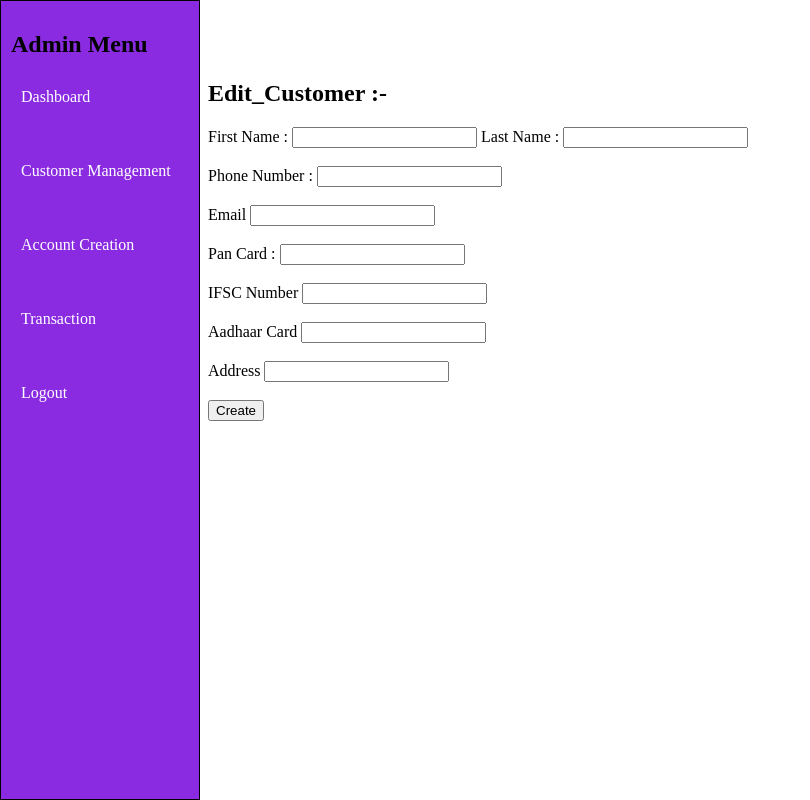
After one commit to guru-akash/bank-management-flask, a Flask app: page /customer_edit/1 in a window 1280 px wide. The commit adds this page. Shown: the whole page, without its empty margins (0-810 px from the left). Run offline with Flask 3, Linux system fonts and the light colour scheme; data that the repository does not hold is empty.

Commit message:
update bank management project

```diff
--- a/app.py
+++ b/app.py
@@ -24,6 +24,7 @@ def dashboard():
 @app.route('/customer_management')
 def customer_management():
     return render_template('customer_management.html')
+
 
 @app.route('/account_creation')
 def account_creation():
@@ -61,18 +62,66 @@ def customer_management_created():
     email = request.form['email']
     pancard = request.form['pancard']
     ifsc = request.form['ifsc']
+    aadhaar = request.form['aadhaar']
     address = request.form['address']
 
     db = db_connector()
     cursor = db.cursor(dictionary = True)
 
-    query = ("insert into customer_management(firstname,lastname,phone,email,pancard,ifsc,address) values( %s ,%s ,%s ,%s ,%s ,%s,%s)")
-    values = (firstname,lastname,phone,email,pancard,ifsc,address)
+    query = ("insert into customer_management(firstname,lastname,phone,email,pancard,ifsc,aadhaar,address) values( %s ,%s ,%s ,%s ,%s ,%s,%s,%s)")
+    values = (firstname,lastname,phone,email,pancard,ifsc,aadhaar,address)
 
     cursor.execute(query,values)
     db.commit()
 
-    return redirect('/customer_management')
+    return redirect('/customer_management_table')
+
+@app.route('/customer_management_table')
+def customer_table():
+    db = db_connector()
+    cursor = db.cursor(dictionary = True)
+
+    query = 'select * from customer_management'
+
+    cursor.execute(query)
+    customers = cursor.fetchall()
+
+    return render_template('customer_management_table.html', customers = customers)
+
+@app.route('/customer_edit/<id>')
+def customer_edit(id):
+    db=db_connector()
+    cursor = db.cursor(dictionary=True )
+
+    query = 'select * from customer_management where id=%s'
+    values = (id,)
+    cursor.execute(query,values)
+
+    customer = cursor.fetchone()
+
+    return render_template('/customer_edit.html' ,customer = customer)
+
+@app.route('/delete_customer/<id>')
+def delete_customer(id):
+    db=db_connector()
+    cursor = db.cursor(dictionary=True )
+
+    query = 'delete from customer_management where id = %s'
+    values = (id,)
+    cursor.execute(query,values)
+
+    return redirect('/customer_management_table')
+
+@app.route('/active_customer/<id>')
+def active_customer(id):
+    db=db_connector()
+    cursor = db.cursor(dictionary=True )
+
+    query = 'update customer_management set status = 1 where id = %s'
+    values = (id,)
+    cursor.execute(query,values)
+
+    return redirect('/customer_management_table')
 
 if __name__ == '__main__':
     app.run(debug=True)
--- /dev/null
+++ b/templates/customer_edit.html
@@ -0,0 +1,35 @@
+
+<!DOCTYPE html>
+<html lang="en">
+<head>
+    <meta charset="UTF-8">
+    <meta name="viewport" content="width=device-width, initial-scale=1.0">
+    <title>Document</title>
+    <link rel="stylesheet" href="{{url_for('static',filename='css/customer_management.css')}}">
+</head>
+<body>
+    {% include '/layouts/menu.html' %}
+    <form action="/edit_customer" method="post">
+        <h2>Edit_Customer :-</h2>
+        <label for="">First Name :</label>
+        <input type="text" name="firstname" value="{{customer['firstname']}}" required>
+        <label for="">Last Name :</label>
+        <input type="text" name="lastname" value="{{customer['lastname']}}"><br><br>
+        <label for="">Phone Number :</label>
+        <input type="number" name="phone" value="{{customer['phone']}}" required><br><br>
+        <label for="">Email</label>
+        <input type="text" name="email" value="{{customer['email']}}" required><br><br>
+        <label for="">Pan Card :</label>
+        <input type="text" name="pancard" value="{{customer['pancard']}}" required><br><br>
+        <label for="">IFSC Number</label>
+        <input type="text" name="ifsc" value="{{customer['ifsc']}}" required><br><br>
+        <label for="">Aadhaar Card</label>
+        <input type="number" name="aadhaar" value="{{customer['aadhaar']}}" required><br><br>
+        <label for="">Address</label>
+        <input type="text" name="address" values="{{customer['address']}}" required><br><br>
+        <button type="submit" >Create</button>
+
+    </form>
+
+</body>
+</html>
--- a/templates/customer_management.html
+++ b/templates/customer_management.html
@@ -22,9 +22,11 @@
         <input type="text" name="pancard" required><br><br>
         <label for="">IFSC Number</label>
         <input type="text" name="ifsc" required><br><br>
+        <label for="">Aadhaar Card</label>
+        <input type="number" name="aadhaar" required><br><br>
         <label for="">Address</label>
         <input type="text" name="address" required><br><br>
-        <button type="submit">Create</button>
+        <button type="submit" >Create</button>
 
     </form>
 
--- a/templates/layouts/menu.html
+++ b/templates/layouts/menu.html
@@ -10,7 +10,7 @@
     <nav>
         <h2>Admin Menu</h2>
         <a href="/admin_dashboard">Dashboard</a><br><br>
-        <a href="/customer_management">Customer Management</a><br><br>
+        <a href="/customer_management_table">Customer Management</a><br><br>
         <a href="/account_creation">Account Creation</a><br><br>
         <a href="/transaction">Transaction</a><br><br>
         <a href="/">Logout</a>
```
Also changed, not shown: static/css/customer_table.css (added, +23 -0 lines), templates/customer_management_table.html (added, +53 -0 lines), static/css/customer_management.css (line endings or trailing spaces).
